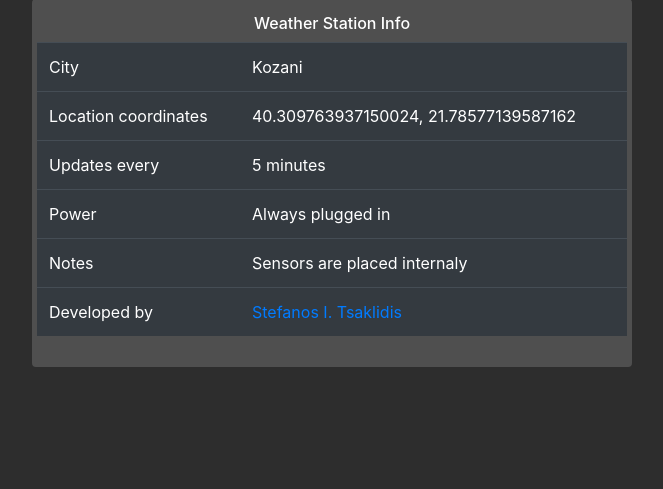
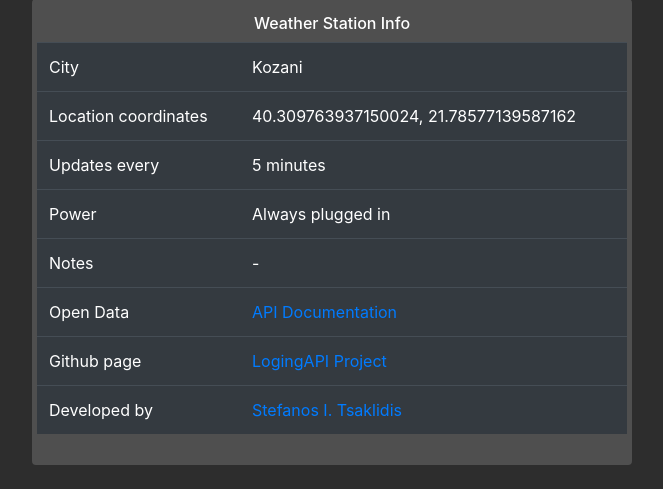
Before and after one commit to tsaklidis/LogingAPI, a Python web app: template home_logs/templates/jinja2/public/public.html in a window 1280 px wide. Shown: the part 1691-2180 px from the top of the page, without its empty margins (308-971 px from the left). Before the commit the page ends 2058 px from the top, so only its background shows below. Run offline with Jinja, Linux system fonts and the light colour scheme; the template is opened without the code that fills it, so the values that code supplies are empty; some libraries are stand-ins or nearby versions.

Commit message:
Open data available to public

```diff
--- a/home_logs/api/urls.py
+++ b/home_logs/api/urls.py
@@ -21,6 +21,12 @@ urlpatterns = [
     url(r'^measurement/list/last/$', views.MeasureListLast.as_view(),
         name="measurement_get_last"),
 
+    # Public availale API data
+    url(r'^open/measurement/list/$', views.OpenMeasureList.as_view(),
+        name="open_measurement_list"),
+    url(r'^open/measurement/list/last/$', views.OpenMeasureListLast.as_view(),
+        name="open_measurement_get_last"),
+
     # Create a new persistent token, only for users with permission
     url(r'^token/persistent/new/$', auth_views.PersistentToken.as_view(),
         name='persistent_token'),
--- a/home_logs/templates/jinja2/public/public.html
+++ b/home_logs/templates/jinja2/public/public.html
@@ -1,7 +1,7 @@
 <!DOCTYPE html>
 <html>
 <head>
-    <title>Tsaklidis Home Live Temperatures</title>
+    <title>Tsaklidis Live Temperatures</title>
     <meta name="viewport" content="width=device-width, initial-scale=1">
     <meta property="og:image" content="https://gitlab.com/steftsak/home-station/raw/master/screens/1.png"/>
 
@@ -275,7 +275,15 @@
                                     </tr>
                                 {% endif %}
                                 <tr>
-                                    <td>Notes</td> <td>Sensors are placed internaly</td>
+                                    <td>Notes</td> <td> - </td>
+                                </tr>
+                                <tr>
+                                    <td>Open Data</td> <td><a
+                                        href="https://github.com/tsaklidis/LogingAPI/blob/master/README_API.md">API Documentation</a></td>
+                                </tr>
+                                <tr>
+                                    <td>Github page</td> <td><a
+                                        href="https://github.com/tsaklidis/LogingAPI">LogingAPI Project</a></td>
                                 </tr>
                                 <tr>
                                     <td>Developed by</td> <td><a href="https://tsaklidis.gr"> Stefanos I. Tsaklidis</a></td>
```
Also changed, not shown: home_logs/api/views.py (+18 -2 lines), README_API.md.
